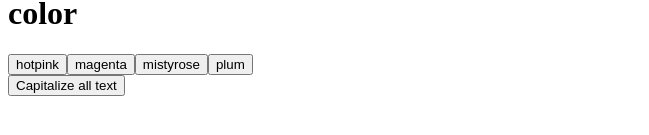
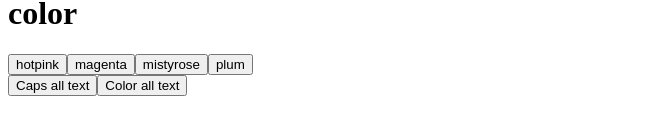
Before and after one commit to RotemTonHilma/project4a, a React (Vite) app: page / in a window 1280 px wide. Shown: the part 257-392 px from the top of the page, without its empty margins (0-649 px from the left). Built offline with nearby package versions, Linux system fonts and the light colour scheme.

Commit message:
all caps, all same color works

```diff
--- a/src/App.jsx
+++ b/src/App.jsx
@@ -3,7 +3,7 @@ import Keyboard from './Components/Keyboard';
 
 function App() {
   const [textArr, setTextArr] = useState([]);
-  let [styleOverride, setStyleOverride]= useState(false);
+
 
   let currentStyle = textArr.length ?
     {
@@ -16,27 +16,31 @@ function App() {
       fontSize: 20,
       color: "hotpink"
     }
-    let styleAll ={
-        textTransform : "uppercase",
+
+
+    let [capsOverride, setCapsOverride]= useState(false);
+    function toggleCapsOverride (){
+        setCapsOverride(prev=>!prev);
     }
-function toggleStyleOverride (){
-    setStyleOverride(prev=>!prev);
-}
-
+    let [colorOverride, setColorOverride]= useState(false);
+    function toggleColorOverride (){
+        setColorOverride(prev=>!prev);
+    }
 
 
   const colorArr = ["hotpink", "magenta", "mistyrose", "plum"];
   const fontStyleArr = ["serif", "sans-serif", "fantasy", "monospace"];
   const fontSizeArr = [12, 16, 20, 28, 36];
   const specEffArr = []
-
+// !capsOverride ? { color, fontSize: size, fontFamily: font }
+//           : { color, fontSize: size, fontFamily: font ,...styleAll}
 
   return (<div>
 
     <main id="textbox">{textArr.map(({ letter, color, font, size }, index, ) => {
       return <span key={index}
-        style={!styleOverride ? { color, fontSize: size, fontFamily: font }
-          : { color, fontSize: size, fontFamily: font ,...styleAll}}>
+        style=
+        {{color, fontSize: size, fontFamily: font, ...(!capsOverride && {textTransform: "uppercase"}), ...(!colorOverride && {color:currentStyle.color })}}>
         {letter}
       </span>
     })}
@@ -66,7 +70,8 @@ function toggleStyleOverride (){
         </div>
         <div id="special">
             <div>
-                <button onClick={toggleStyleOverride}> Capitalize all text</button>
+                <button onClick={toggleCapsOverride}> Caps all text</button>
+                <button onClick={toggleColorOverride}> Color all text</button>
             </div>
         </div>
     </div>
```
